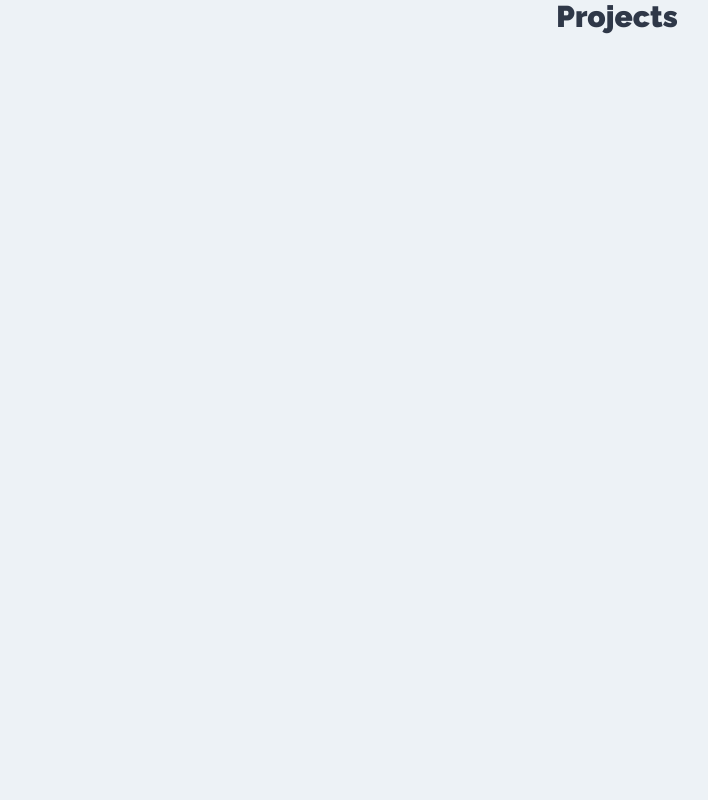
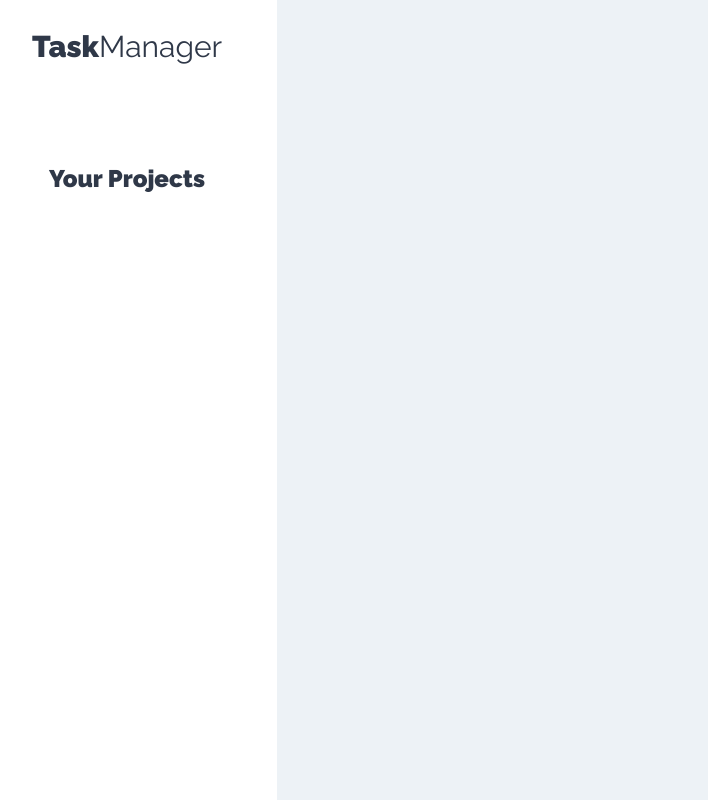
Before and after one commit to alejandroPolak-1/task_manager_client, a React (Create React App) app: page /projects in a window 1280 px wide. Shown: the whole page, without its empty margins (23-731 px from the left). Built offline with nearby package versions, Linux system fonts and the light colour scheme.

Commit message:
[Projects][Sidebar]

```diff
--- /dev/null
+++ b/src/components/layout/Sidebar.js
@@ -0,0 +1,17 @@
+import React from 'react'
+
+const Sidebar = () => {
+  return (
+    <aside>
+      <h1>
+        Task<span>Manager</span>
+
+        <div className="proyectos">
+            <h2>Your Projects</h2>
+        </div>
+      </h1>
+    </aside>
+  )
+}
+
+export default Sidebar
--- a/src/components/projects/Projects.js
+++ b/src/components/projects/Projects.js
@@ -1,7 +1,21 @@
-import React from 'react';
+import React from 'react'
+import Sidebar from '../layout/Sidebar'
 
 const Projects = () => {
-    return ( <h1>Projects</h1> );
+  return (
+    <div className="contenedor-app">
+      <Sidebar />
+
+      <div className="seccion-principal">
+        <main>
+
+          <div className="contenedor-tareas">
+
+          </div>
+        </main>
+      </div>
+    </div>
+  )
 }
 
-export default Projects;
+export default Projects
```
